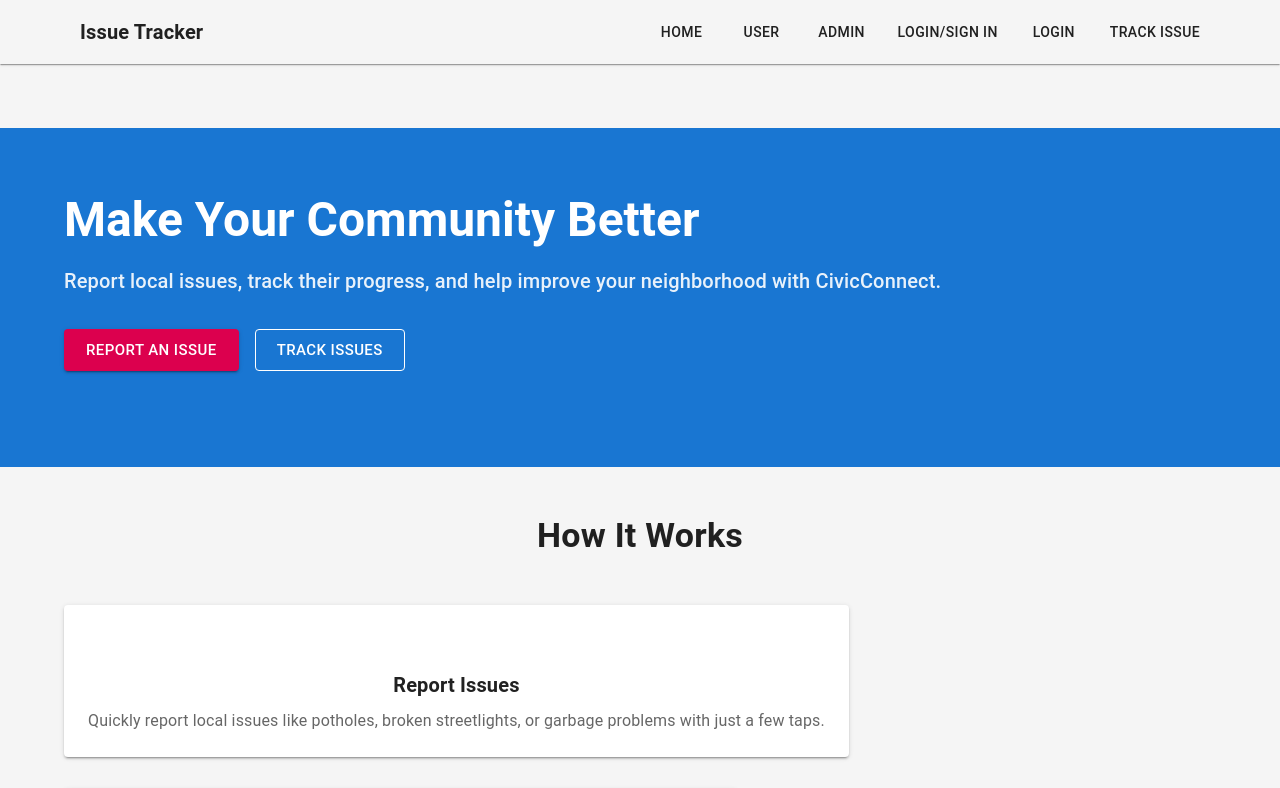
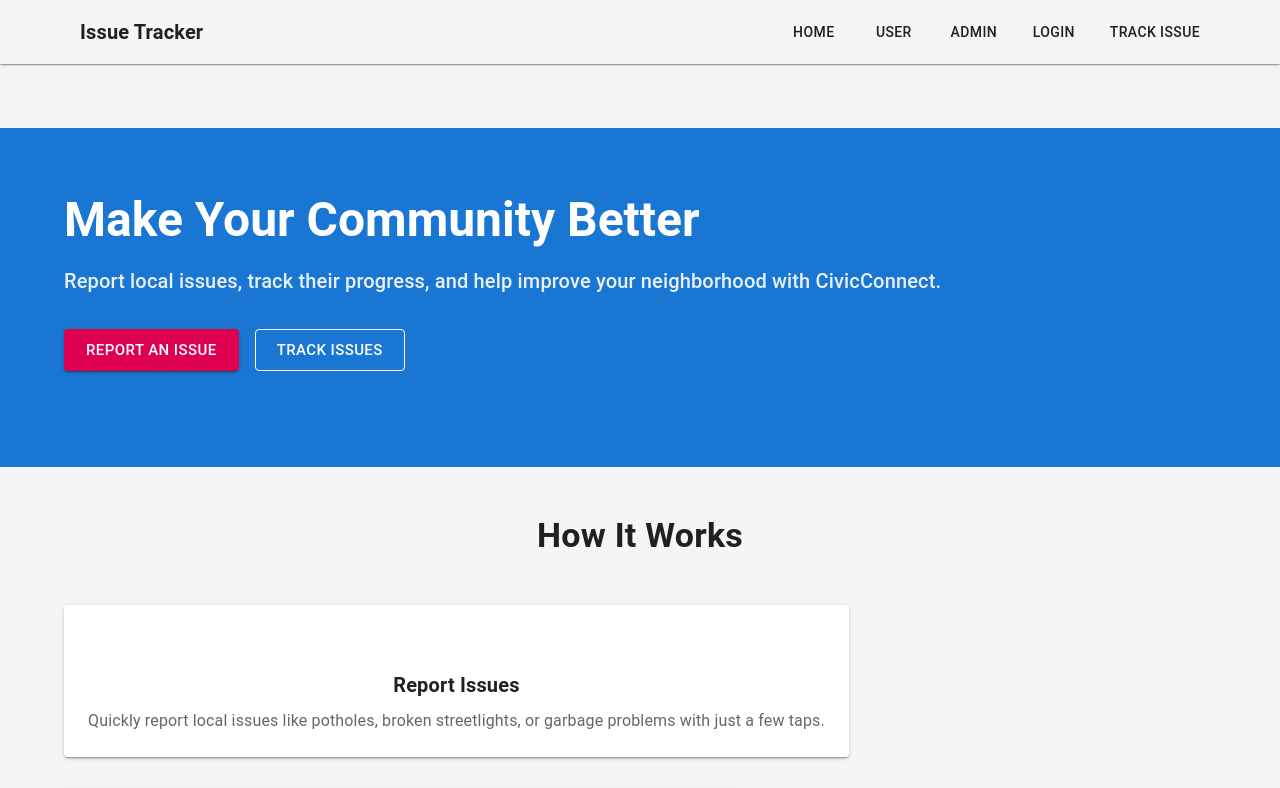
Before and after one commit to adityaborhade18/SIH_Project, a React (Create React App) app in the folder client/: page / in a window 1280 px wide. Shown: the top 788 px of the page. Built offline with nearby package versions, Linux system fonts and the light colour scheme; some icons are missing.

Commit message:
fixes the bugs of Authentication

```diff
--- a/client/src/components/layout/Navbar.js
+++ b/client/src/components/layout/Navbar.js
@@ -1,3 +1,246 @@
+// import React, { useState } from 'react';
+// import { Link as RouterLink, useNavigate } from 'react-router-dom';
+// import {
+//   AppBar,
+//   Toolbar,
+//   Typography,
+//   Button,
+//   IconButton,
+//   Drawer,
+//   List,
+//   ListItem,
+//   ListItemText,
+//   ListItemButton,
+//   useMediaQuery,
+//   useTheme,
+//   Box,
+//   Divider,
+//   Avatar,
+//   Menu,
+//   MenuItem,
+//   Container,
+// } from '@mui/material';
+// import MenuIcon from '@mui/icons-material/Menu';
+// import ReportProblemIcon from '@mui/icons-material/ReportProblem';
+// import AccountCircle from '@mui/icons-material/AccountCircle';
+
+// const Navbar = () => {
+//   const theme = useTheme();
+//   const isMobile = useMediaQuery(theme.breakpoints.down('md'));
+//   const [mobileOpen, setMobileOpen] = useState(false);
+//   const [anchorEl, setAnchorEl] = useState(null);
+//    const [showUserlogin, setShowUserlogin] = useState(false);
+
+//   const navigate = useNavigate();
+//   const isMenuOpen = Boolean(anchorEl);
+
+//   // Mock authentication state - replace with actual auth context
+//   const isAuthenticated = false;
+//   const user = { name: 'John Doe', email: 'john@example.com' };
+
+//   const handleDrawerToggle = () => {
+//     setMobileOpen(!mobileOpen);
+//   };
+
+//   const handleProfileMenuOpen = (event) => {
+//     setAnchorEl(event.currentTarget);
+//   };
+
+//   const handleMenuClose = () => {
+//     setAnchorEl(null);
+//   };
+
+//   const handleLogout = () => {
+//     // TODO: Implement logout logic
+//     handleMenuClose();
+//     navigate('/login');
+//   };
+
+//   const navItems = [
+//     { text: 'Home', path: '/' },
+//     { text: 'User', path: '/user' },
+//     { text: 'Admin', path: '/admin/dashboard' },
+//     { text: 'Login/Sign In', path: '/login' },
+//     { text: 'Login', path: '/loginn' },
+//     { text: 'Track Issue', path: '/track-issue' },
+//   ];
+
+//   const drawer = (
+//     <Box onClick={handleDrawerToggle} sx={{ textAlign: 'center' }}>
+//       <Box sx={{ display: 'flex', alignItems: 'center', justifyContent: 'center', p: 2 }}>
+//         <ReportProblemIcon sx={{ mr: 1, color: theme.palette.primary.main }} />
+//         <Typography variant="h6" component="div" sx={{ flexGrow: 1, fontWeight: 700 }}>
+//           CivicConnect
+//         </Typography>
+//       </Box>
+//       <Divider />
+//       <List>
+//         {navItems.map((item) => (
+//           <ListItem key={item.text} disablePadding>
+//             <ListItemButton
+//               component={RouterLink}
+//               to={item.path}
+//               sx={{ textAlign: 'center' }}
+//             >
+//               <ListItemText primary={item.text} />
+//             </ListItemButton>
+//           </ListItem>
+//         ))}
+//         {!isAuthenticated ? (
+//           <ListItem disablePadding>
+//             <ListItemButton
+//               component={RouterLink}
+//               to="/login"
+//               sx={{ textAlign: 'center', color: theme.palette.primary.main }}
+//             >
+//               <ListItemText primary="Login / Register" />
+//             </ListItemButton>
+//           </ListItem>
+//         ) : (
+//           <>
+//             <ListItem disablePadding>
+//               <ListItemButton
+//                 onClick={handleProfileMenuOpen}
+//                 sx={{ textAlign: 'center' }}
+//               >
+//                 <ListItemText primary={user.name} />
+//               </ListItemButton>
+//             </ListItem>
+//             <ListItem disablePadding>
+//               <ListItemButton
+//                 onClick={handleLogout}
+//                 sx={{ textAlign: 'center', color: theme.palette.error.main }}
+//               >
+//                 <ListItemText primary="Logout" />
+//               </ListItemButton>
+//             </ListItem>
+//           </>
+//         )}
+//       </List>
+//     </Box>
+//   );
+
+//   return (
+//     <AppBar position="static" color="default" elevation={1}>
+//       <Container maxWidth="lg">
+//         <Toolbar disableGutters>
+//           <Box sx={{ display: 'flex', alignItems: 'center', flexGrow: 1 }}>
+//             <ReportProblemIcon sx={{ display: { xs: 'none', md: 'flex' }, mr: 1 }} />
+//             <Typography
+//               variant="h6"
+//               noWrap
+//               component={RouterLink}
+//               to="/"
+//               sx={{
+//                 mr: 2,
+//                 display: { xs: 'none', md: 'flex' },
+//                 fontWeight: 700,
+//                 color: 'inherit',
+//                 textDecoration: 'none',
+//               }}
+//             >
+//               Issue Tracker
+//             </Typography>
+//           </Box>
+
+//           {isMobile ? (
+//             <IconButton
+//               color="inherit"
+//               aria-label="open drawer"
+//               edge="start"
+//               onClick={handleDrawerToggle}
+//               sx={{ mr: 2, display: { md: 'none' } }}
+//             >
+//               <MenuIcon />
+//             </IconButton>
+//           ) : (
+//             <Box sx={{ display: 'flex' }}>
+//               {navItems.map((item) => (
+//                 <Button
+//                   key={item.text}
+//                   component={RouterLink}
+//                   to={item.path}
+//                   sx={{
+//                     color: 'text.primary',
+//                     mx: 1,
+//                     '&:hover': {
+//                       backgroundColor: 'action.hover',
+//                     },
+//                   }}
+//                 >
+//                   {item.text}
+//                 </Button>
+//               ))}
+//               {isAuthenticated && (
+//                 <Box sx={{ display: 'flex', alignItems: 'center', ml: 2 }}>
+//                   <IconButton
+//                     size="large"
+//                     edge="end"
+//                     aria-label="account of current user"
+//                     aria-controls="primary-search-account-menu"
+//                     aria-haspopup="true"
+//                     onClick={handleProfileMenuOpen}
+//                     color="inherit"
+//                   >
+//                     <AccountCircle />
+//                   </IconButton>
+//                   <Typography variant="body1" sx={{ ml: 1 }}>
+//                     {user.name}
+//                   </Typography>
+//                 </Box>
+//               )}
+//             </Box>
+//           )}
+//         </Toolbar>
+//       </Container>
+
+//       {/* Mobile Drawer */}
+//       <Drawer
+//         variant="temporary"
+//         open={mobileOpen}
+//         onClose={handleDrawerToggle}
+//         ModalProps={{
+//           keepMounted: true, // Better open performance on mobile.
+//         }}
+//         sx={{
+//           display: { xs: 'block', md: 'none' },
+//           '& .MuiDrawer-paper': { boxSizing: 'border-box', width: 240 },
+//         }}
+//       >
+//         {drawer}
+//       </Drawer>
+
+//       {/* Profile Menu */}
+//       <Menu
+//         anchorEl={anchorEl}
+//         anchorOrigin={{
+//           vertical: 'top',
+//           horizontal: 'right',
+//         }}
+//         id="primary-search-account-menu"
+//         keepMounted
+//         transformOrigin={{
+//           vertical: 'top',
+//           horizontal: 'right',
+//         }}
+//         open={isMenuOpen}
+//         onClose={handleMenuClose}
+//       >
+//         <MenuItem onClick={handleMenuClose} component={RouterLink} to="/profile">
+//           Profile
+//         </MenuItem>
+//         <MenuItem onClick={handleMenuClose} component={RouterLink} to="/settings">
+//           Settings
+//         </MenuItem>
+//         <MenuItem onClick={handleLogout}>Logout</MenuItem>
+//       </Menu>
+//     </AppBar>
+//   );
+// };
+
+// export default Navbar;
+
+
 import React, { useState } from 'react';
 import { Link as RouterLink, useNavigate } from 'react-router-dom';
 import {
@@ -15,7 +258,6 @@ import {
   useTheme,
   Box,
   Divider,
-  Avatar,
   Menu,
   MenuItem,
   Container,
@@ -29,6 +271,7 @@ const Navbar = () => {
   const isMobile = useMediaQuery(theme.breakpoints.down('md'));
   const [mobileOpen, setMobileOpen] = useState(false);
   const [anchorEl, setAnchorEl] = useState(null);
+  const [showUserlogin, setShowUserlogin] = useState(false);
 
   const navigate = useNavigate();
   const isMenuOpen = Boolean(anchorEl);
@@ -55,12 +298,13 @@ const Navbar = () => {
     navigate('/login');
   };
 
+  // ✅ Added action for Loginn
   const navItems = [
     { text: 'Home', path: '/' },
     { text: 'User', path: '/user' },
     { text: 'Admin', path: '/admin/dashboard' },
-    { text: 'Login/Sign In', path: '/login' },
-    { text: 'Login', path: '/loginn' },
+
+    { text: 'Login', action: () => setShowUserlogin(true),path: '/loginn' },
     { text: 'Track Issue', path: '/track-issue' },
   ];
 
@@ -77,8 +321,9 @@ const Navbar = () => {
         {navItems.map((item) => (
           <ListItem key={item.text} disablePadding>
             <ListItemButton
-              component={RouterLink}
-              to={item.path}
+              component={item.path ? RouterLink : 'button'}
+              to={item.path || undefined}
+              onClick={item.action ? item.action : undefined}
               sx={{ textAlign: 'center' }}
             >
               <ListItemText primary={item.text} />
@@ -120,6 +365,7 @@ const Navbar = () => {
   );
 
   return (
+    <>
       <AppBar position="static" color="default" elevation={1}>
         <Container maxWidth="lg">
           <Toolbar disableGutters>
@@ -157,8 +403,9 @@ const Navbar = () => {
                 {navItems.map((item) => (
                   <Button
                     key={item.text}
-                  component={RouterLink}
-                  to={item.path}
+                    component={item.path ? RouterLink : 'button'}
+                    to={item.path || undefined}
+                    onClick={item.action ? item.action : undefined}
                     sx={{
                       color: 'text.primary',
                       mx: 1,
@@ -234,6 +481,16 @@ const Navbar = () => {
           <MenuItem onClick={handleLogout}>Logout</MenuItem>
         </Menu>
       </AppBar>
+
+      {/* ✅ Show Login section when Loginn is clicked */}
+      {showUserlogin && (
+        <Box sx={{ p: 3, textAlign: 'center', backgroundColor: '#f9f9f9' }}>
+          <Typography variant="h5" color="primary">
+            User Login Component goes here 🚀
+          </Typography>
+        </Box>
+      )}
+    </>
   );
 };
 
--- a/client/src/pages/loginn.js
+++ b/client/src/pages/loginn.js
@@ -11,6 +11,7 @@ const Loginn = () => {
   const [password, setPassword] = useState("");
   const [user, setUser] = useState(null);
   const [showUserlogin, setShowUserlogin] = useState(false);
+
   const submithandler = async (event) => {
     event.preventDefault();
     try {
@@ -22,10 +23,11 @@ const Loginn = () => {
       if (data.success) {
         setUser(data.user); // local state
         toast.success(data.message || "Success!");
+        navigate('/');
         setShowUserlogin(false);
-        navigate('/');
+
       } else {
-        toast.error(data.message);
+        toast.error("else part");
       }
     } catch (error) {
       toast.error(error.response?.data?.message || error.message);
@@ -33,7 +35,7 @@ const Loginn = () => {
     }
   };
 
-//   if (!showUserlogin) return null; // hide modal if false
+  // if (!showUserlogin) return null; // hide modal if false
 
   return (
     <div
```
Also changed, not shown: 1 other file (tests, documents, lock files or other folders). Lines whose indentation alone changed are shown as unchanged.
